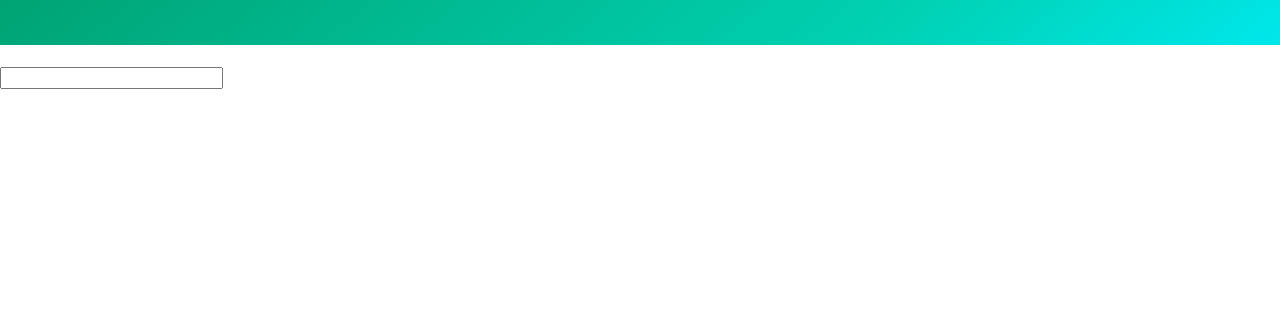
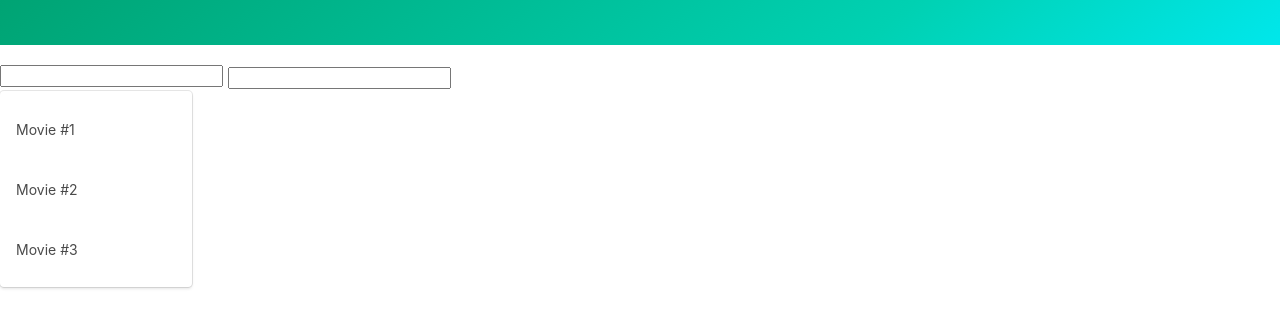
Before and after one commit to matthewrmcivor/Movie-Fight, a plain HTML site: page index.html in a window 1280 px wide. Shown: the part 87-414 px from the top of the page. Drawn offline with nearby package versions, Linux system fonts and the light colour scheme.

Commit message:
about to create auto complete

```diff
--- a/index.html
+++ b/index.html
@@ -26,6 +26,17 @@
       </div>
     </section>
     <div class="container"></div>
+      <div class="dropdown is-active">
+        <input />
+        <div class="dropdown-menu">
+          <div class="dropdown-content">
+            <a class="dropdown-item">Movie #1</a>
+            <a class="dropdown-item">Movie #2</a>
+            <a class="dropdown-item">Movie #3</a>
+          </div>
+        </div>
+
+      </div>
       <input />
       <div id="target"></div>
     <script src="utils.js"></script>
```
